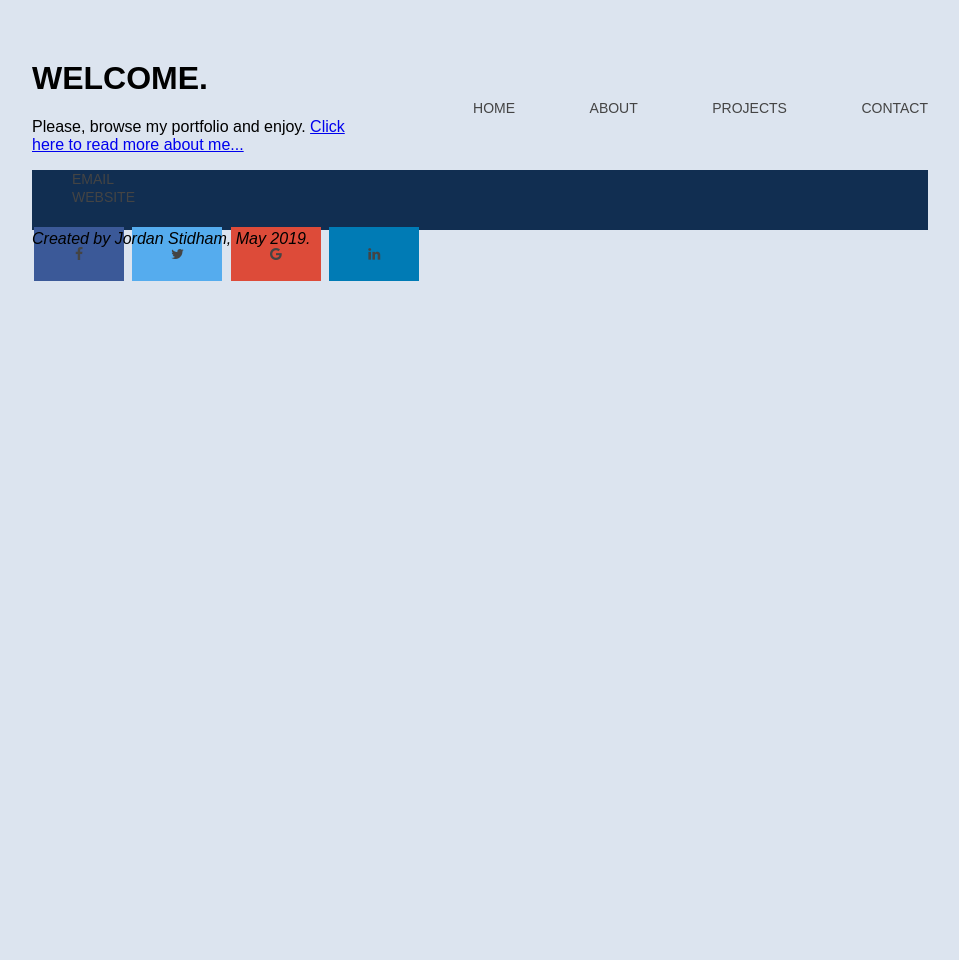
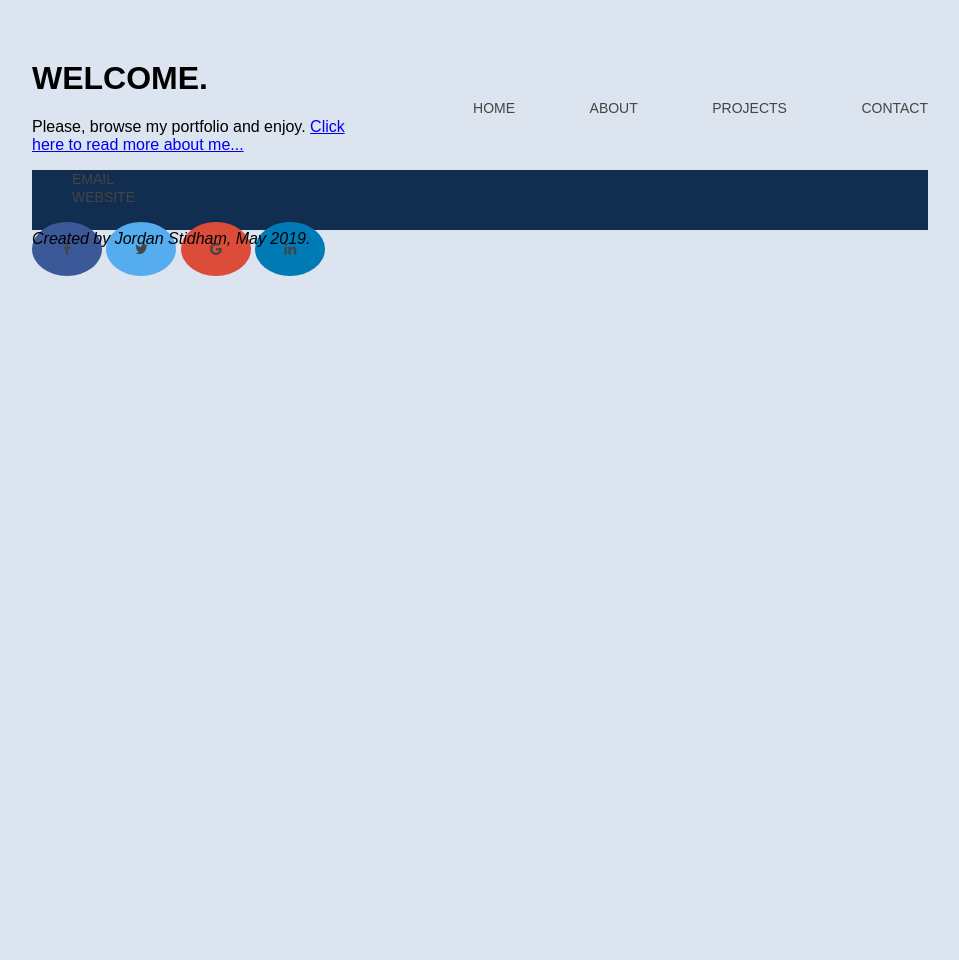
Before and after one commit to jordanstidham/PORTFOLIO, a Jekyll site: the page built from README.md, in a window 1280 px wide. Shown: the whole page, without its empty margins (160-1119 px from the left). Built offline with Jekyll 4.4.1, drawn with Linux system fonts in a browser that asks for light colours; our own code applies the rules of GitHub Pages for plain Markdown files.

Commit message:
Update default.html

```diff
--- a/_layouts/default.html
+++ b/_layouts/default.html
@@ -32,10 +32,10 @@
 .fa {
   padding: 20px;
   font-size: 30px;
-  width: 50px;
+  width: 30px;
   text-align: center;
   text-decoration: none;
-  margin: 5px 2px;
+  border-radius: 50%;
 }
 
 .fa:hover {
```
